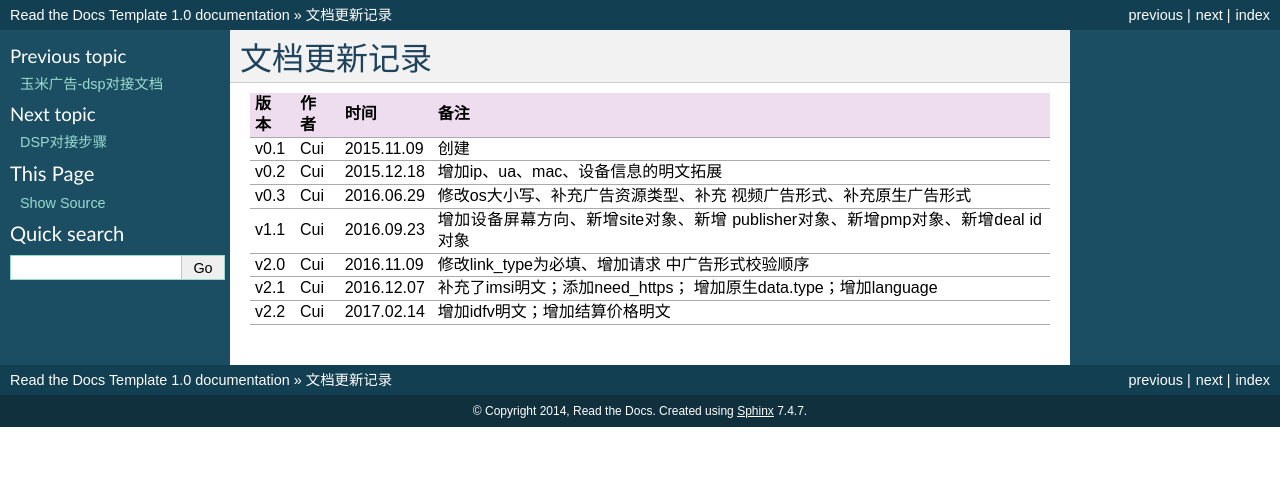
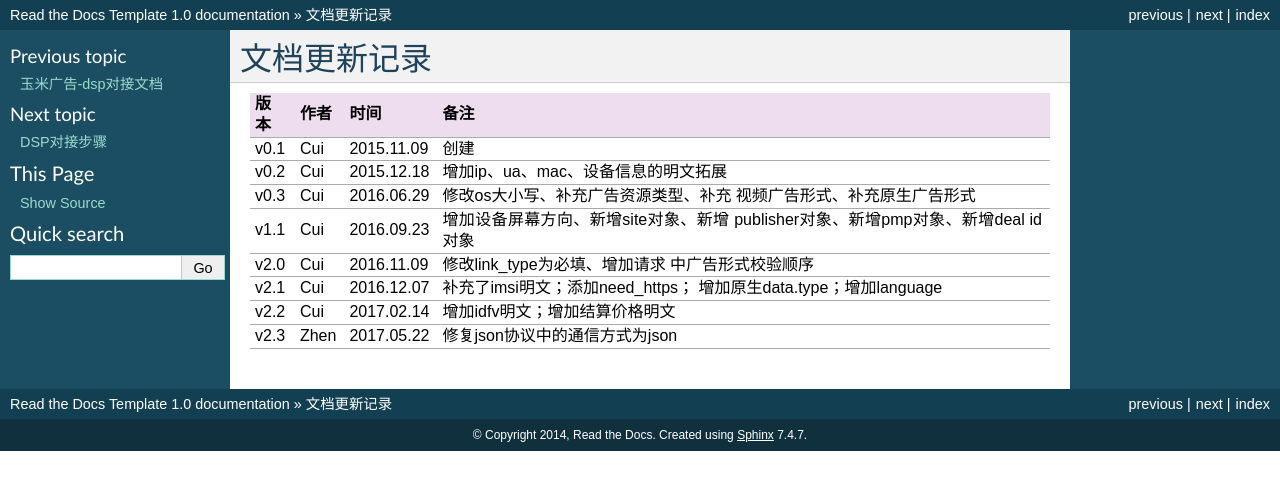
Before and after one commit to yumimobi/adx_dsp_doc, a Sphinx documentation site: the page built from docs/a-first.rst, in a window 1280 px wide. Shown: the top 490 px of the page. Built offline with Sphinx 7.4.7, drawn with Linux system fonts in a browser that asks for light colours.

Commit message:
update ver record

```diff
--- a/docs/a-first.rst
+++ b/docs/a-first.rst
@@ -23,3 +23,5 @@
 +---------------+----------+------------+--------------------------------------+
 | v2.2          | Cui      | 2017.02.14 | 增加idfv明文；增加结算价格明文       |
 +---------------+----------+------------+--------------------------------------+
+| v2.3          | Zhen     | 2017.05.22 | 修复json协议中的通信方式为json       |
++---------------+----------+------------+--------------------------------------+
```
